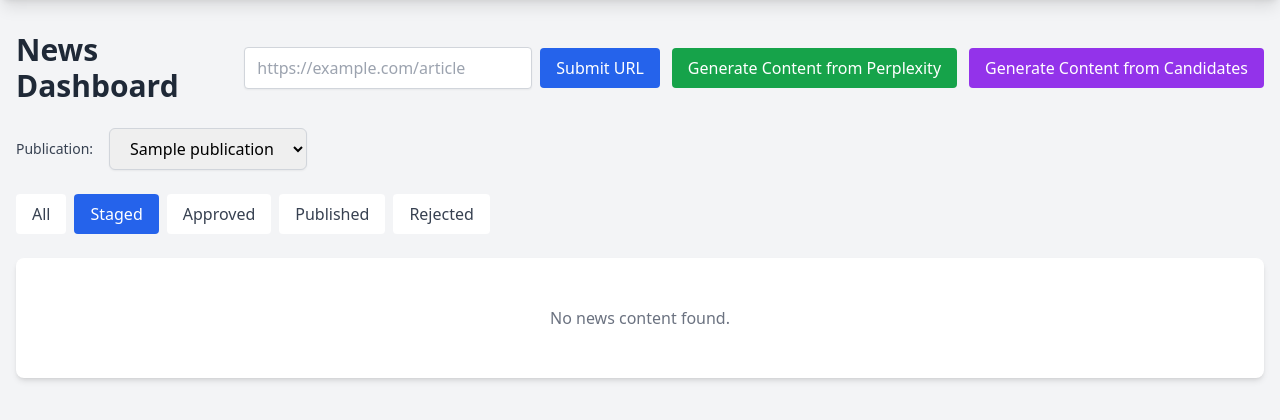
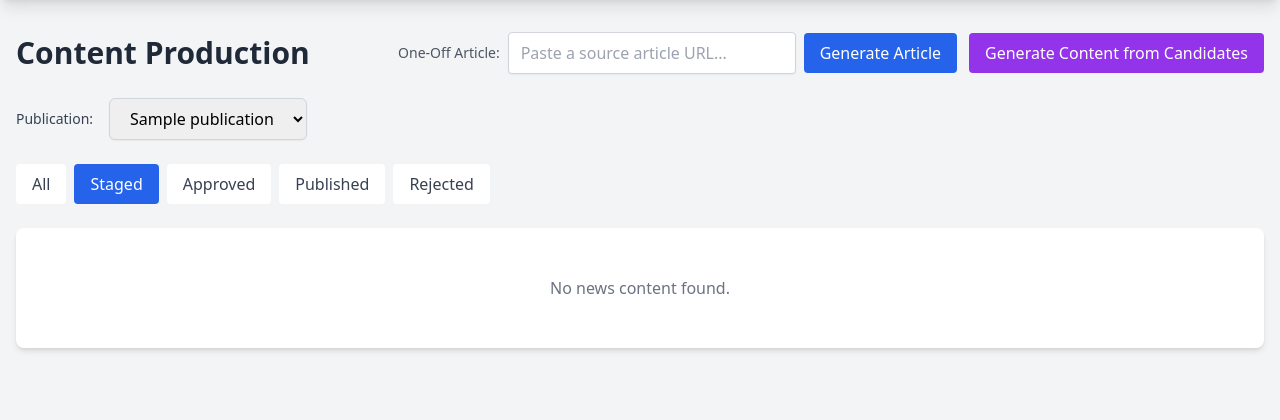
Before and after one commit to asmith-watt/Watt-news, a Flask app: page /dashboard in a window 1280 px wide. Shown: the part 60-480 px from the top of the page. Run offline with Flask 3, Linux system fonts and the light colour scheme; a user stored in the database is signed in; tables that the repository leaves empty hold one stand-in row (values such as "Sample post"); parts of the project's set-up code (start-up, migrations or seed data) failed here and were passed over; some libraries are stand-ins or nearby versions.

Commit message:
Clean up dashboard page and rename.

```diff
--- a/app/templates/main/dashboard.html
+++ b/app/templates/main/dashboard.html
@@ -2,23 +2,17 @@
 
 {% block content %}
 <div class="mb-6 flex justify-between items-center">
-    <h1 class="text-3xl font-bold text-gray-800">News Dashboard</h1>
+    <h1 class="text-3xl font-bold text-gray-800">Content Production</h1>
     {% if current_publication %}
     <div class="flex items-center space-x-3">
         <form method="POST" action="{{ url_for('main.submit_url_workflow', id=current_publication.id) }}"
               class="flex items-center space-x-2"
-              onsubmit="if (!this.source_url.value.trim()) { alert('Please enter a URL.'); return false; } return confirm('Generate articles from this URL for {{ current_publication.name }}?');">
-            <input type="url" name="source_url" required placeholder="https://example.com/article"
+              onsubmit="if (!this.source_url.value.trim()) { alert('Please enter a URL.'); return false; } return confirm('Generate an article from this URL for {{ current_publication.name }}?');">
+            <label for="source-url-input" class="text-sm font-medium text-gray-600 whitespace-nowrap">One-Off Article:</label>
+            <input type="url" id="source-url-input" name="source_url" required placeholder="Paste a source article URL..."
                    class="px-3 py-2 border border-gray-300 rounded shadow-sm focus:outline-none focus:ring-blue-500 focus:border-blue-500 w-72">
             <button type="submit" class="px-4 py-2 bg-blue-600 text-white rounded hover:bg-blue-700 whitespace-nowrap">
-                Submit URL
-            </button>
-        </form>
-        <form method="POST" action="{{ url_for('main.trigger_content_workflow', id=current_publication.id) }}"
-              class="inline"
-              onsubmit="return confirm('Trigger Perplexity content generation workflow for {{ current_publication.name }}?');">
-            <button type="submit" class="px-4 py-2 bg-green-600 text-white rounded hover:bg-green-700 whitespace-nowrap">
-                Generate Content from Perplexity
+                Generate Article
             </button>
         </form>
         <form method="POST" action="{{ url_for('main.trigger_candidate_content_workflow', id=current_publication.id) }}"
```
